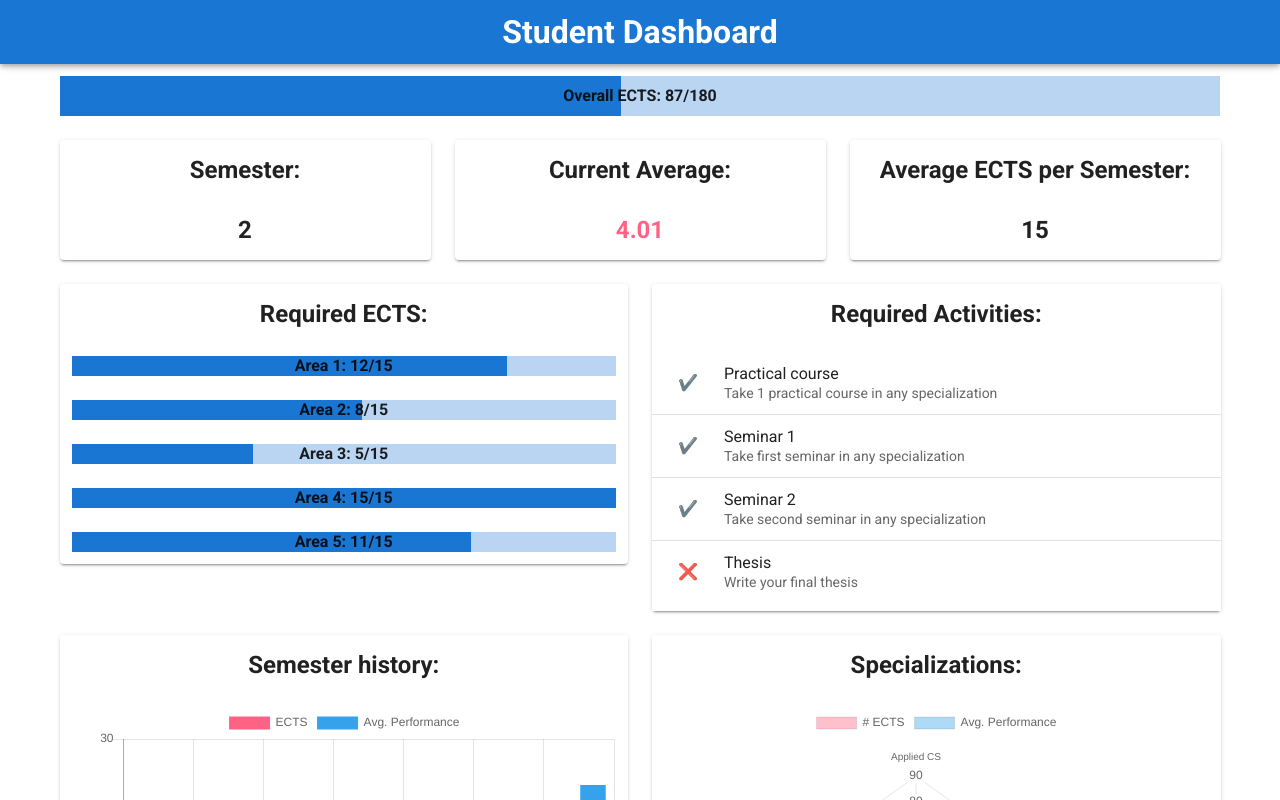
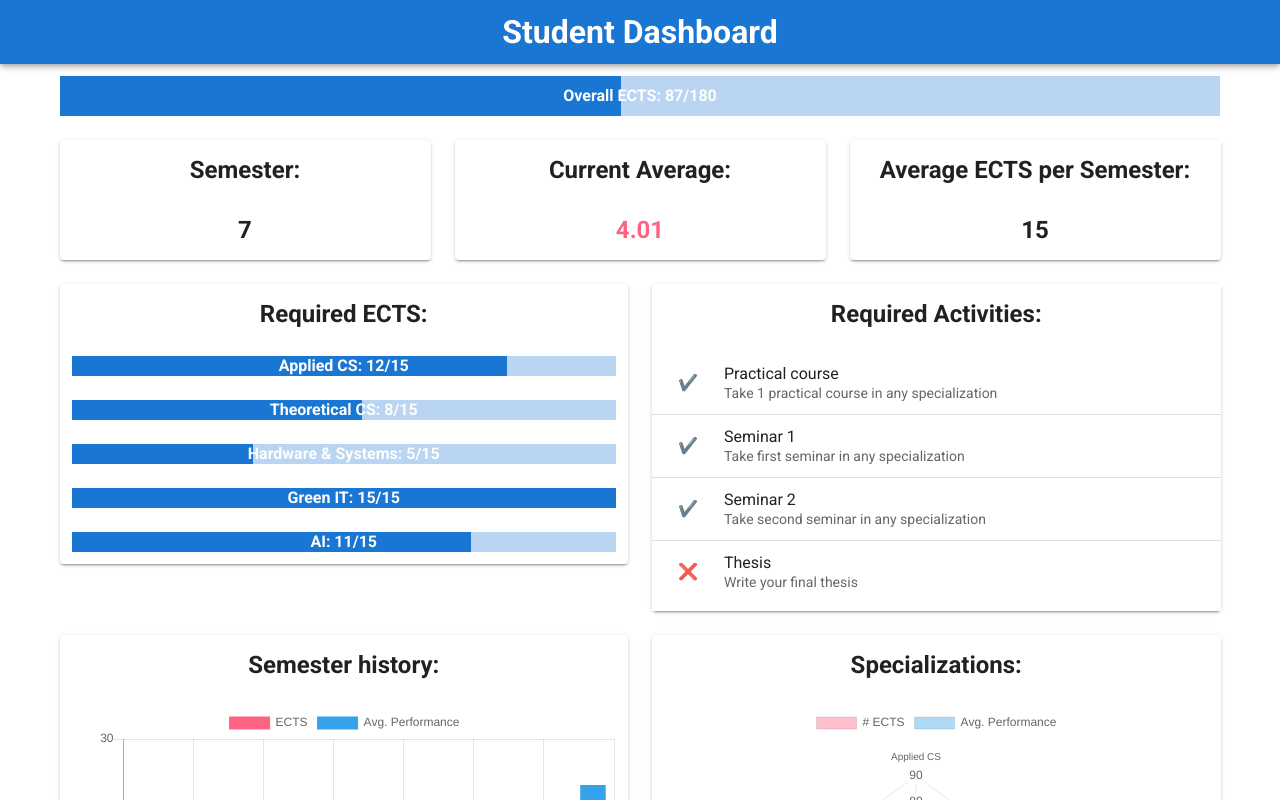
Before and after one commit to Elucidateqt/vue-dashboard-boilerplate, a Vue app: page / in a window 1280 px wide. Shown: the top 800 px of the page. Built offline with nearby package versions, Linux system fonts and the light colour scheme.

Commit message:
more label changes

```diff
--- a/src/components/Dashboard.vue
+++ b/src/components/Dashboard.vue
@@ -5,7 +5,7 @@
         <v-row>
           <v-col cols="12">
             <v-progress-linear height="40px" :value="(dummyData.overallECTS/180)*100">
-              <strong>Overall ECTS: {{dummyData.overallECTS}}/180</strong>
+              <strong style="color: #fefefe">Overall ECTS: {{dummyData.overallECTS}}/180</strong>
             </v-progress-linear>
           </v-col>
         </v-row>
@@ -22,7 +22,7 @@
             </v-row>
             <v-row>
               <v-col cols="12" class="text-center">
-                <h2>{{dummyData.semester}}</h2>
+                <h2>7</h2>
               </v-col>
             </v-row>
           </v-container>
@@ -73,7 +73,7 @@
             <v-row v-for="item of dummyData.progressBars" v-bind:key="item.index">
               <v-col cols="12">
                 <v-progress-linear height="20px" :value="(item.current/item.max)*100">
-                  <strong>{{item.label}}: {{item.current}}/{{item.max}}</strong>
+                  <strong style="color: #fefefe">{{item.label}}: {{item.current}}/{{item.max}}</strong>
                 </v-progress-linear>
               </v-col>
             </v-row>
@@ -165,27 +165,27 @@ import colors from '../lib/constants/colors';
         timeOnPage: Math.floor(Math.random() * 6) + 2,
         progressBars: [
           {
-            label: "Area 1",
+            label: "Applied CS",
             current: 12,
             max: 15
           },
           {
-            label: "Area 2",
+            label: "Theoretical CS",
             current: 8,
             max: 15
           },
           {
-            label: "Area 3",
+            label: "Hardware & Systems",
             current: 5,
             max: 15
           },
           {
-            label: "Area 4",
+            label: "Green IT",
             current: 15,
             max: 15
           },
           {
-            label: "Area 5",
+            label: "AI",
             current: 11,
             max: 15
           }
```
